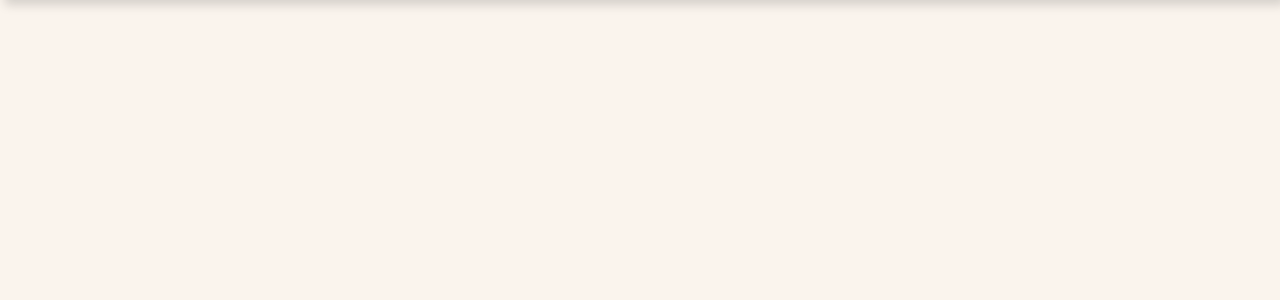
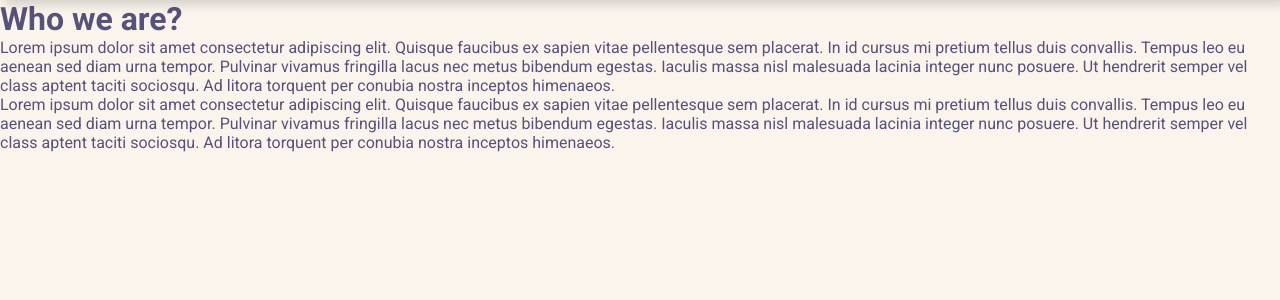
Before and after one commit to MMorokk/GetPet, a Flask app: page /about in a window 1280 px wide. Shown: the part 48-348 px from the top of the page. Run offline with Flask 3, Linux system fonts and the light colour scheme.

Commit message:
feat: Created minimal about us page

```diff
--- a/templates/about.html
+++ b/templates/about.html
@@ -1,6 +1,14 @@
 {% extends "layout.html" %}
 
+{% block head %}
+<link rel="stylesheet" href="/static/css/about.css">
+{% endblock %}
 
 {% block main%}
-
+<div class="bg"></div>
+<div class="main_container">
+    <h1 class="main_header">Who we are?</h1>
+    <p class="main_text">Lorem ipsum dolor sit amet consectetur adipiscing elit. Quisque faucibus ex sapien vitae pellentesque sem placerat. In id cursus mi pretium tellus duis convallis. Tempus leo eu aenean sed diam urna tempor. Pulvinar vivamus fringilla lacus nec metus bibendum egestas. Iaculis massa nisl malesuada lacinia integer nunc posuere. Ut hendrerit semper vel class aptent taciti sociosqu. Ad litora torquent per conubia nostra inceptos himenaeos.</p>
+    <p class="main_text">Lorem ipsum dolor sit amet consectetur adipiscing elit. Quisque faucibus ex sapien vitae pellentesque sem placerat. In id cursus mi pretium tellus duis convallis. Tempus leo eu aenean sed diam urna tempor. Pulvinar vivamus fringilla lacus nec metus bibendum egestas. Iaculis massa nisl malesuada lacinia integer nunc posuere. Ut hendrerit semper vel class aptent taciti sociosqu. Ad litora torquent per conubia nostra inceptos himenaeos.</p>
+</div>
 {% endblock %}
```
